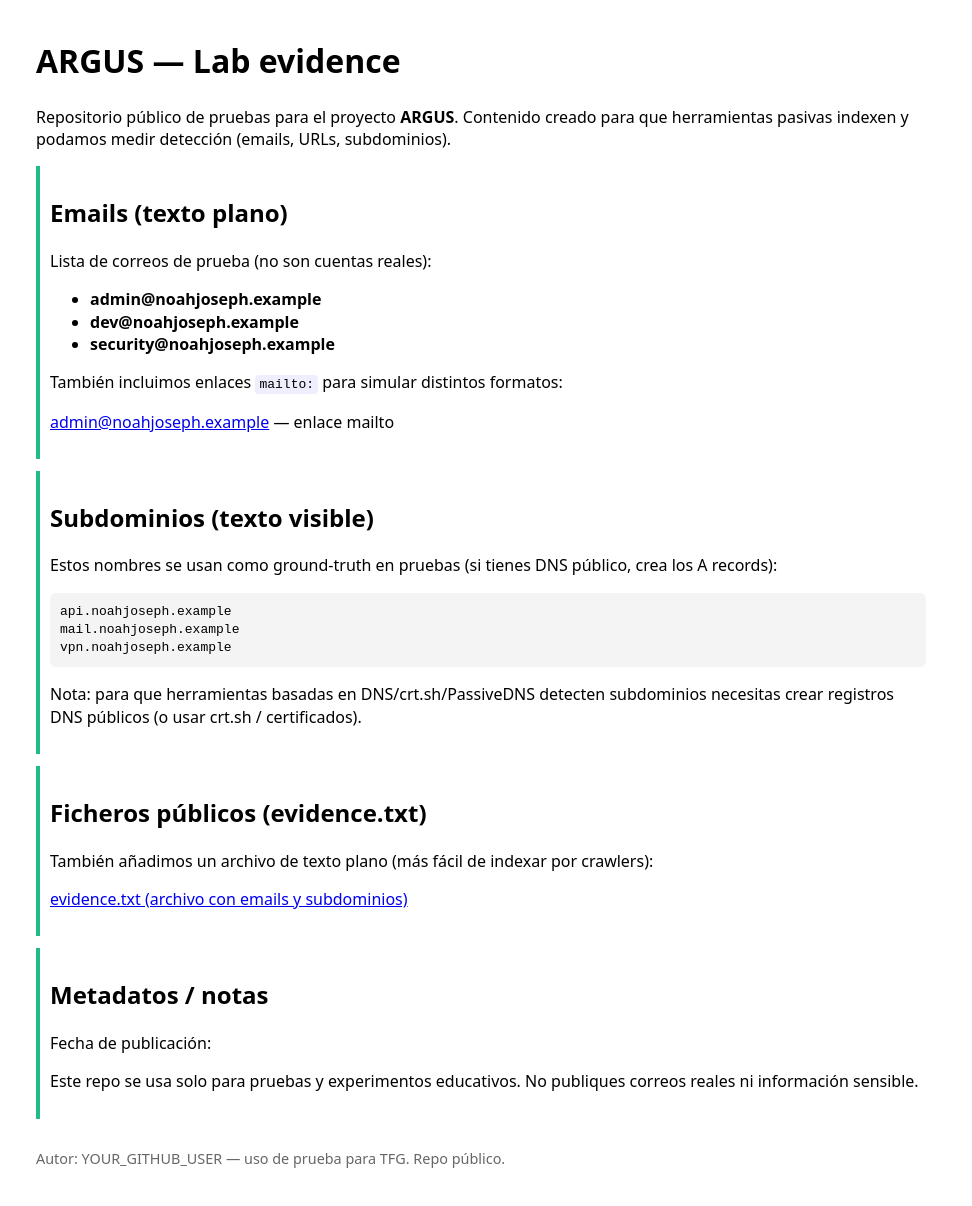
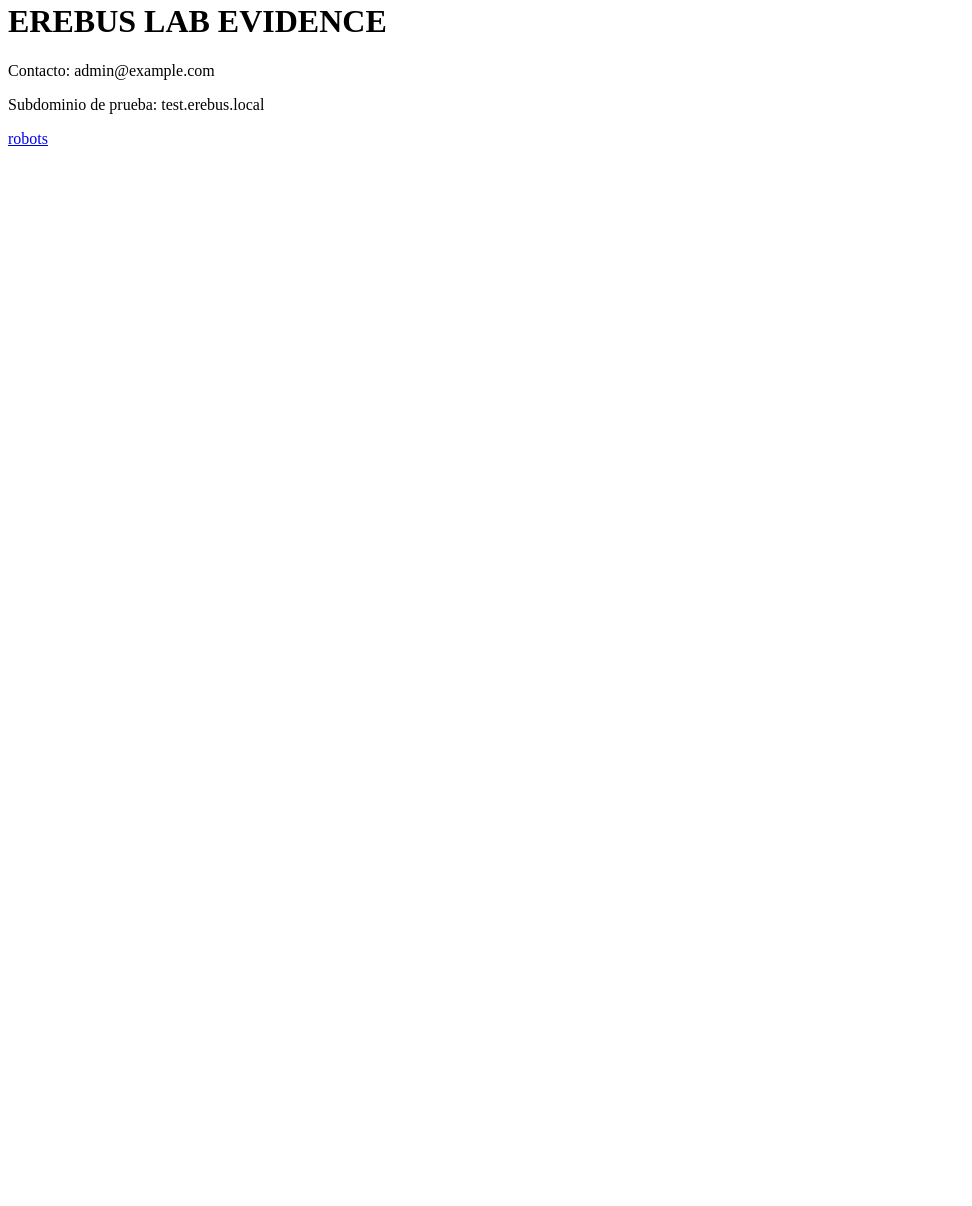
Before and after one commit to NoahJosephMateoAlmagro/argus-lab-evidence, a plain HTML site: page index.html in a window 1280 px wide. Shown: the part 18-1224 px from the top of the page, without its empty margins (0-972 px from the left). After the commit the page ends 800 px from the top, so only its background shows below. Drawn offline with Linux system fonts and the light colour scheme.

Commit message:
Revise index.html for EREBUS lab evidence
Updated the HTML structure and content for EREBUS test.

```diff
--- a/index.html
+++ b/index.html
@@ -1,69 +1,10 @@
 <!doctype html>
-<html lang="es">
-<head>
-  <meta charset="utf-8">
-  <meta name="viewport" content="width=device-width,initial-scale=1">
-
-  <title>Lab evidence for ARGUS tests</title>
-  <!-- No bloquees bots: evita robots noindex -->
-
-  <meta name="description" content="Páginas de prueba públicas con ejemplos de correos y subdominios para pruebas OSINT.">
-
-  <!-- JSON-LD para ayudar indexación/estructura -->
-  <script type="application/ld+json">
-  {
-    "@context": "https://schema.org",
-    "@type": "WebSite",
-    "name": "ARGUS Lab Evidence",
-    "url": "https://NoahJosephMateoAlmagro.github.io/lab-evidence/"
-  }
-  </script>
-  <style>
-    body{font-family:system-ui,Segoe UI,Arial;line-height:1.4;padding:28px;max-width:900px}
-    pre{background:#f4f4f4;padding:10px;border-radius:6px;overflow:auto}
-    code{background:#eef;padding:2px 4px;border-radius:4px}
-    .evidence{border-left:4px solid #2b8; padding:10px;margin:12px 0}
-  </style>
-</head>
-<body>
-  <h1>ARGUS — Lab evidence</h1>
-  <p>Repositorio público de pruebas para el proyecto <strong>ARGUS</strong>. Contenido creado para que herramientas pasivas indexen y podamos medir detección (emails, URLs, subdominios).</p>
-
-  <section class="evidence">
-    <h2>Emails (texto plano)</h2>
-    <p>Lista de correos de prueba (no son cuentas reales):</p>
-    <ul>
-      <li><strong>admin@noahjoseph.example</strong></li>
-      <li><strong>dev@noahjoseph.example</strong></li>
-      <li><strong>security@noahjoseph.example</strong></li>
-    </ul>
-    <p>También incluimos enlaces <code>mailto:</code> para simular distintos formatos:</p>
-    <p><a href="mailto:admin@noahjoseph.example">admin@noahjoseph.example</a> — enlace mailto</p>
-  </section>
-
-  <section class="evidence">
-    <h2>Subdominios (texto visible)</h2>
-    <p>Estos nombres se usan como ground-truth en pruebas (si tienes DNS público, crea los A records):</p>
-    <pre>api.noahjoseph.example
-mail.noahjoseph.example
-vpn.noahjoseph.example</pre>
-    <p>Nota: para que herramientas basadas en DNS/crt.sh/PassiveDNS detecten subdominios necesitas crear registros DNS públicos (o usar crt.sh / certificados).</p>
-  </section>
-
-  <section class="evidence">
-    <h2>Ficheros públicos (evidence.txt)</h2>
-    <p>También añadimos un archivo de texto plano (más fácil de indexar por crawlers):</p>
-    <p><a href="evidence.txt">evidence.txt (archivo con emails y subdominios)</a></p>
-  </section>
-
-  <section class="evidence">
-    <h2>Metadatos / notas</h2>
-    <p>Fecha de publicación: <strong><!-- será la fecha del commit --> </strong></p>
-    <p>Este repo se usa solo para pruebas y experimentos educativos. No publiques correos reales ni información sensible.</p>
-  </section>
-
-  <footer style="margin-top:30px;font-size:0.9em;color:#666">
-    <p>Autor: YOUR_GITHUB_USER — uso de prueba para TFG. Repo público.</p>
-  </footer>
-</body>
+<html>
+  <head><meta charset="utf-8"><title>EREBUS test</title></head>
+  <body>
+    <h1>EREBUS LAB EVIDENCE</h1>
+    <p>Contacto: admin@example.com</p>
+    <p>Subdominio de prueba: test.erebus.local</p>
+    <a href="/robots.txt">robots</a>
+  </body>
 </html>
```
